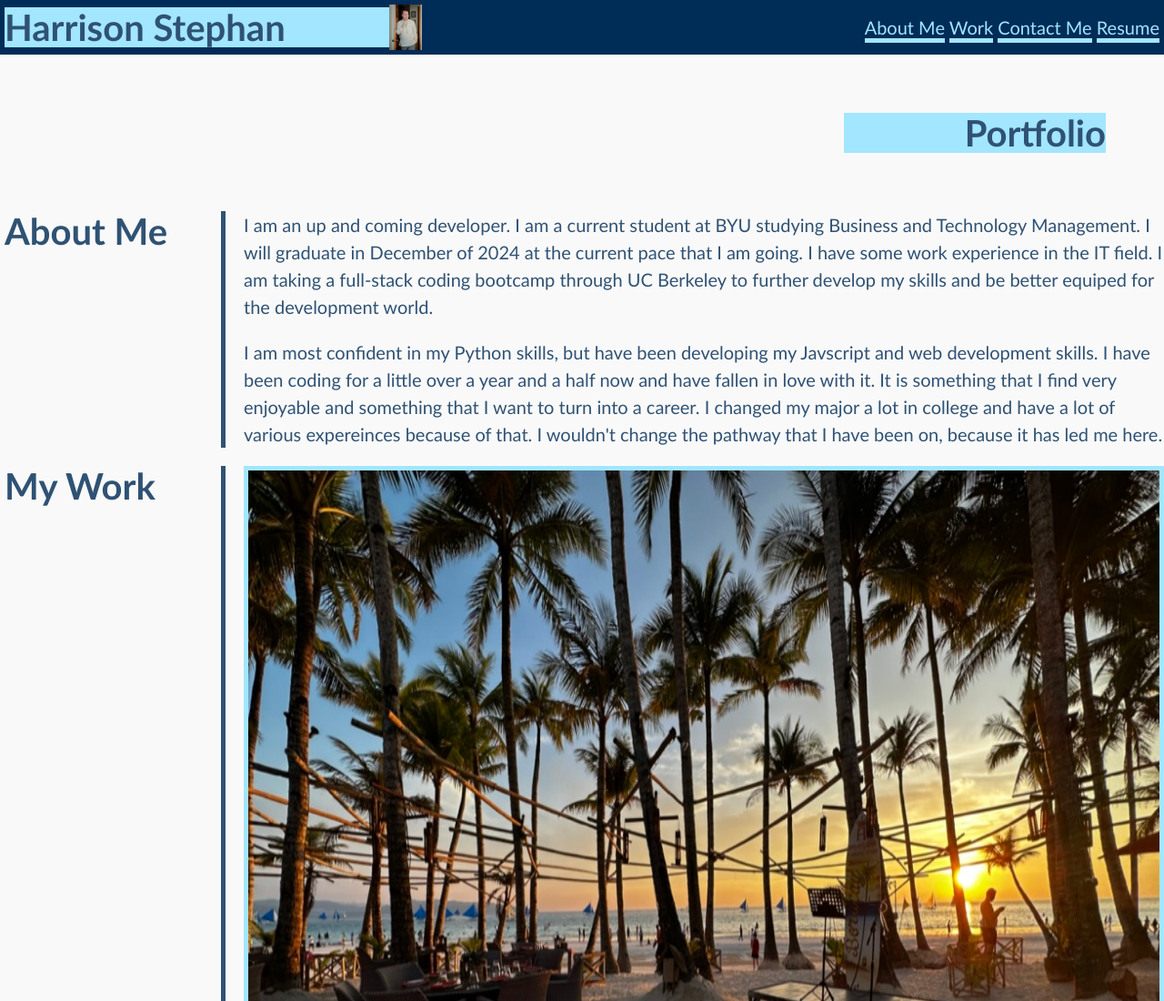
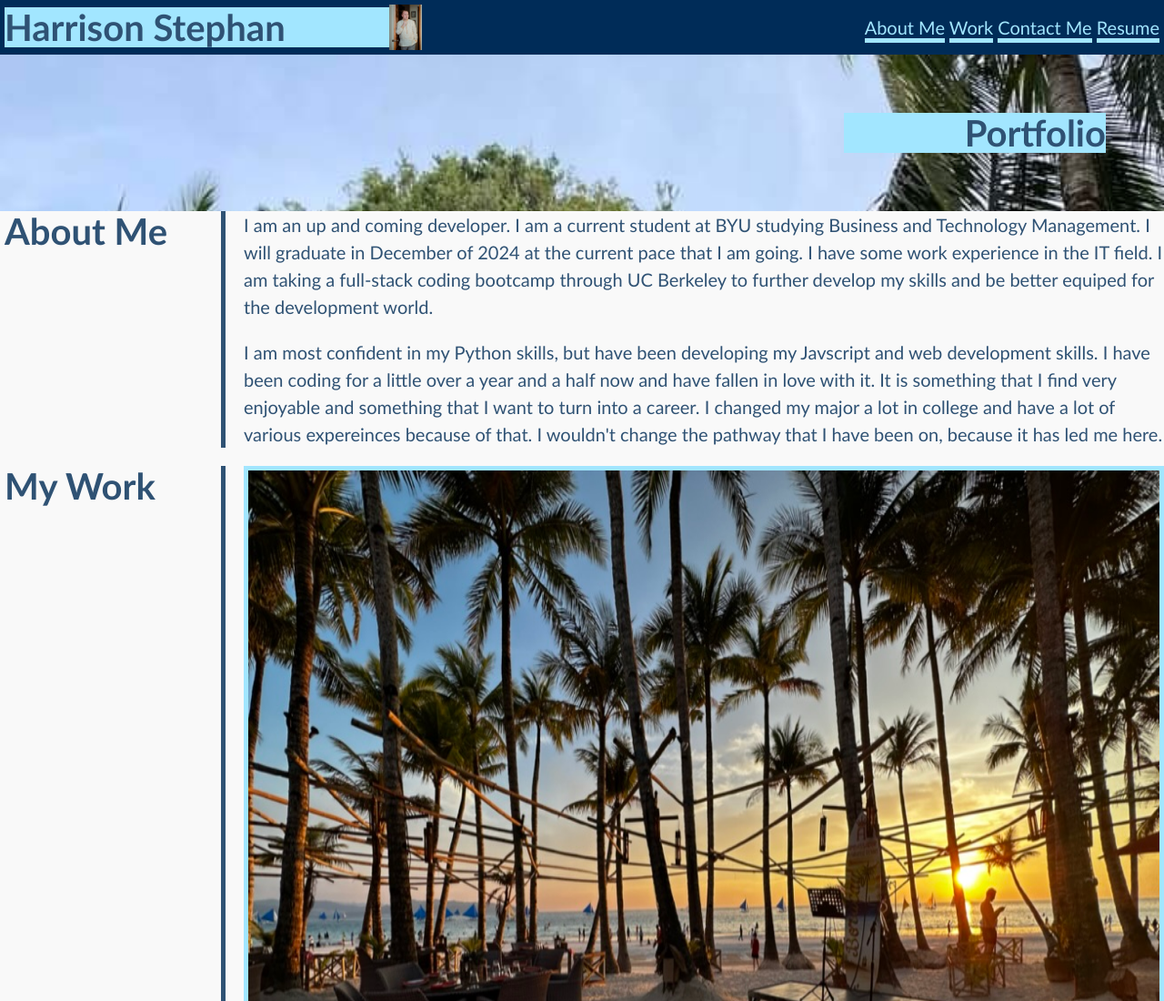
Before and after one commit to hstephan23/portfolio-challenge, a plain HTML site: page index.html in a window 1280 px wide. Shown: the top 1100 px of the page at 91% size. Drawn offline with Linux system fonts and the light colour scheme.

Commit message:
added the background photo correctly

```diff
--- a/assets/CSS/style.css
+++ b/assets/CSS/style.css
@@ -82,9 +82,10 @@ footer {
 #heading_links {
     text-align: right;
 }
+
 #container {
     display: grid;
-    background-image: url('./background.jpeg');
+    background-image: url('../images/background.jpeg');
     padding: 5%;
     background-size: cover;
 }
--- a/index.html
+++ b/index.html
@@ -28,17 +28,17 @@ THEN I am presented with a responsive layout that adapts to my viewport -->
         <figure>
             <img src="./assets/images/self_portrait.jpeg" alt="Portrait of Harrison Stephan" id="portrait">
         </figure>
-        <section id="heading_links">
+        <nav id="heading_links">
             <a href="#about_me" class="heading">About Me</a>
             <a href="#work" class="heading">Work</a>
             <a href="#contact_me" class="heading">Contact Me</a>
             <a href="" class="heading">Resume</a>
-        </section>
+        </nav>
     </header>
     <main>
-        <div id="container">
+        <section id="container">
             <h2 id="subtitle">Portfolio</h2>
-        </div>
+        </section>
         <section id="paragraphs">
             <h2 id="about_me">About Me</h2>
             <p id="paragraph1">I am an up and coming developer. I am a current student at BYU studying Business and Technology Management.
```
